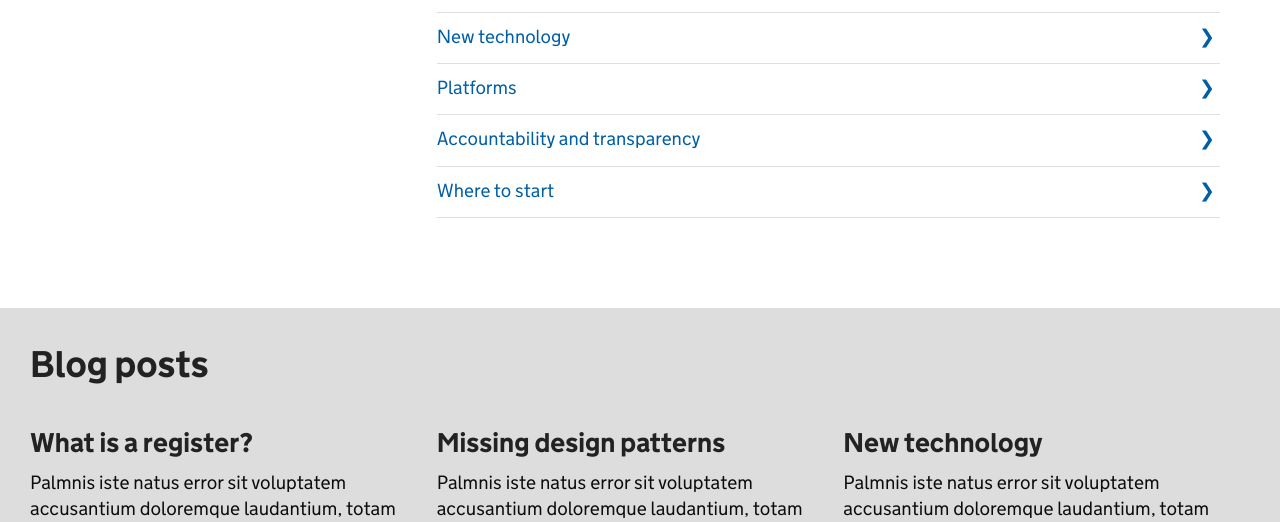
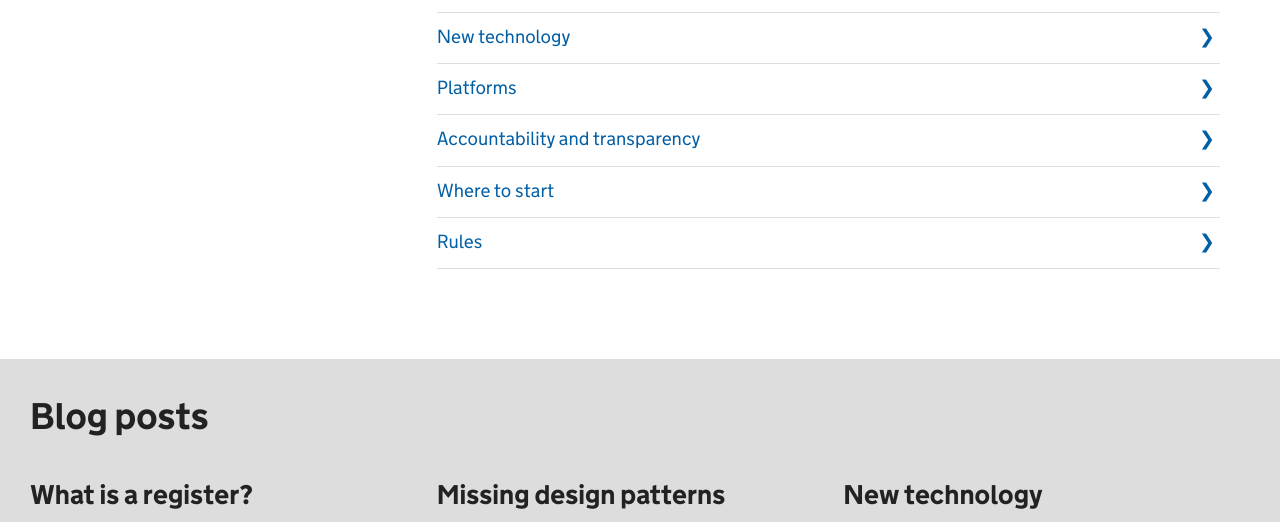
Before and after one commit to sausages-of-the-future/www, a Flask app: page /background-and-findings in a window 1280 px wide. Shown: the part 856-1378 px from the top of the page. Run offline with Flask 2, Linux system fonts and the light colour scheme.

Commit message:
added rules

```diff
--- a/www/greenpaper/views.py
+++ b/www/greenpaper/views.py
@@ -52,3 +52,7 @@ def accountability():
 @paper.route("/where-to-start")
 def where_to_start():
     return render_template('where-to-start.html')
+
+@paper.route("/rules")
+def rules():
+    return render_template('rules.html')
--- a/www/templates/greenpaper/background-and-findings.html
+++ b/www/templates/greenpaper/background-and-findings.html
@@ -47,6 +47,7 @@
         <li><a href="{{url_for('paper.platforms')}}">Platforms</a></li>
         <li><a href="{{url_for('paper.accountability')}}">Accountability and transparency</a></li>
         <li><a href="{{url_for('paper.where_to_start')}}">Where to start</a></li>
+        <li><a href="{{url_for('paper.rules')}}">Rules</a></li>
       </ul>
 
     </div>
```
